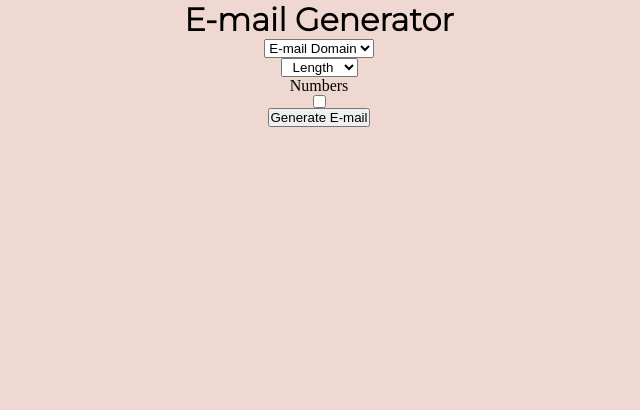
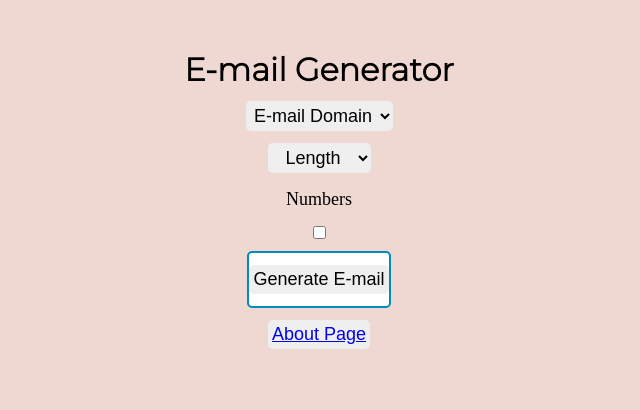
Before and after one commit to AnnaMrowca/emailGeneratorProject, a Django app: page / in a window 1280 px wide. Shown: the top 410 px of the page, without its empty margins (321-961 px from the left). Run offline with Django 3.2, Linux system fonts and the light colour scheme.

Commit message:
creating about page and interlinking with home page; in styles.css: styling generate button, creating margins between buttons - first attempt, to be further improved

```diff
--- a/emailGenerator/urls.py
+++ b/emailGenerator/urls.py
@@ -20,4 +20,5 @@ from generator import views
 urlpatterns = [
     path('', views.home, name='home'),
     path('email', views.email, name='email'),
+    path('about', views.aboutPage, name='about'),
 ]
--- a/generator/static/styles.css
+++ b/generator/static/styles.css
@@ -18,7 +18,22 @@ label,
 input,
 button {
     display: block;
+    border: 2px;
+    font-size: 18px;
+    text-align: center;
+    margin: 12px auto;
+    border-radius: 5px;
+    padding: 4px;
+}
+
+.package {
+    padding: 50px;
+}
+
+.generate {
+    background-color: white;
+    border: 2px solid #008CBA;
+    border-radius: 5px;
+    width: fit-content;
     margin: 0 auto;
-    text-align: center;
-
 }
--- a/generator/templates/generator/email.html
+++ b/generator/templates/generator/email.html
@@ -1,4 +1,5 @@
-
+<!DOCTYPE html>
+<html lang="en">
 <head>
     <meta charset="UTF-8">
     <title>email outcome</title>
--- a/generator/templates/generator/home.html
+++ b/generator/templates/generator/home.html
@@ -1,4 +1,5 @@
-
+<!DOCTYPE html>
+<html lang="en">
 <head>
     <title>home</title>
 
@@ -11,7 +12,7 @@
 </head>
 <body>
 
-<div class="buttons">
+<div class="package">
 <h1 class="text_layout">E-mail Generator</h1>
 
 
@@ -43,11 +44,11 @@
     <input type = "checkbox" name="numbers" id="numbers">
 
     {% csrf_token %}
-    <button type = "submit">Generate E-mail</button>
-
-
+    <p class="generate"><button type = "submit">Generate E-mail</button></p>
 
 </form>
+
+ <button type = "About Page"><a href="{% url 'about' %}">About Page</a></button>
 
     </div>
 </body>
--- a/generator/views.py
+++ b/generator/views.py
@@ -4,6 +4,9 @@ import string
 
 def home(request):
     return render(request, 'generator/home.html')
+
+def aboutPage(request):
+    return render(request, 'generator/about.html')
 
 
 def email(request):
```
Also changed, not shown: generator/templates/generator/about.html (added, +15 -0 lines).
